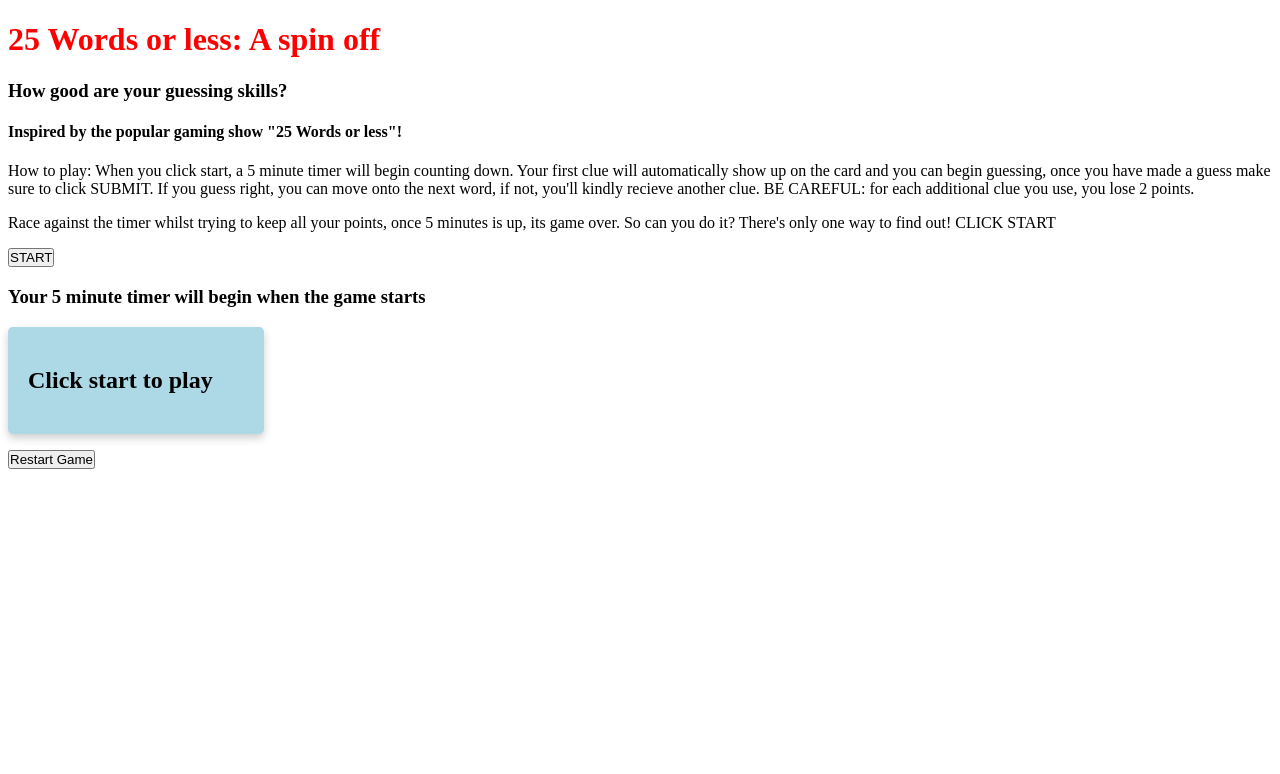
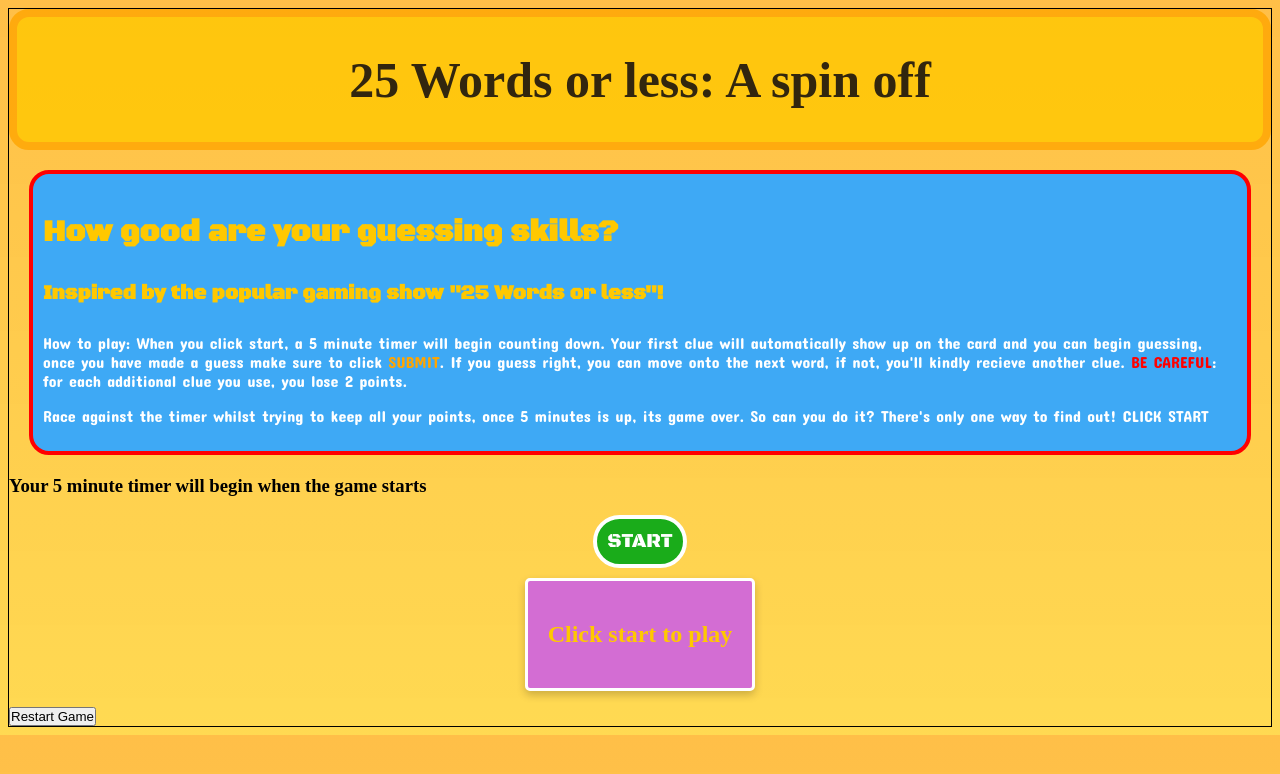
Before and after one commit to FaridahAbdulsalam/my-go-go-game, a website built with Vite: page index.html in a window 1280 px wide. Built offline with nearby package versions, Linux system fonts and the light colour scheme; a web font is replaced by a local one.

Commit message:
heading and intro styled also start button

```diff
--- /dev/null
+++ b/_game.scss
@@ -0,0 +1,40 @@
+@use "./variables" as *;
+
+.game__display{
+    display: flex;
+        flex-direction: column;
+        justify-content: center;
+        align-items: center;
+
+    .game__buttons-container{
+        display: flex;
+        flex-direction: column;
+        justify-content: center;
+        align-items: center;
+
+        .start-game,
+        .next-word{
+            background-color: $tertiary-colour;
+            color: white;
+            font-family: $secondary-font;
+            font-size: 20px;
+            border-radius: 50px;
+            padding: 10px;
+            border: solid 4px white;
+            margin: 0 auto;
+        }
+    }
+
+    .clue__card {
+        box-shadow: 0 4px 8px 0 rgba(0, 0, 0, 0.2);
+        transition: 0.3s;
+        border: solid 3px white;
+        border-radius: 5px;
+        background-color: $fifth-colour;
+        height: auto;
+        padding: 20px;
+        margin-top: 10px;
+        color: $secondary-colour;
+}
+
+  }
--- /dev/null
+++ b/_header.scss
@@ -0,0 +1,14 @@
+@use "./variables" as *;
+
+.game-title__container{
+    border: solid 8px $primary-colour;
+    background-color: $secondary-colour;
+    opacity: 0.8;
+    border-radius: 20px;
+
+    h1 {
+        font-family: $tertiary-font;
+        font-size: 50px;
+        text-align: center;
+      }
+}
--- /dev/null
+++ b/_instructions.scss
@@ -0,0 +1,27 @@
+@use "./variables" as *;
+
+.intro{
+    background-color: $fourth-colour;
+    border: solid 4px red;
+    border-radius: 20px;
+    padding: 10px;
+    margin: 20px;
+
+    h3{
+        font-family: $secondary-font;
+        color: $secondary-colour;
+        font-size: 30px;
+    }
+
+    h4{
+        font-family: $secondary-font;
+        color: $secondary-colour;
+        font-size: 20px;
+    }
+
+    p{
+        font-family: $primary-font;
+        color: white;
+    }
+
+}
--- /dev/null
+++ b/_variables.scss
@@ -0,0 +1,12 @@
+@import url('https://fonts.googleapis.com/css2?family=Black+Ops+One&family=Bungee+Spice&family=Concert+One&display=swap');
+
+$primary-colour: orange;
+$secondary-colour: rgb(255, 200, 0);
+$tertiary-colour: rgb(26, 172, 26);
+$fourth-colour: rgb(62, 169, 245);
+$fifth-colour: rgb(211, 109, 211);
+
+
+$primary-font: "Concert One";
+$secondary-font: "Black Ops One";
+$tertiary-font: "Bungee Spice";
--- a/index.html
+++ b/index.html
@@ -7,21 +7,23 @@
     <title>Vite + TS</title>
   </head>
   <body>
-
     <header class="game-title__container">
       <h1 class="game-title">25 Words or less: A spin off</h1>
     </header>
 
     <section class="intro">
       <h3 class="intro__title">How good are your guessing skills?</h3>
-      <h4 class="intro__tagline">Inspired by the popular gaming show "25 Words or less"!</h4>
+      <h4 class="intro__tagline">
+        Inspired by the popular gaming show "25 Words or less"!
+      </h4>
       <p class="intro__instructions">
         How to play: When you click start, a 5 minute timer will begin counting
         down. Your first clue will automatically show up on the card and you can
-        begin guessing, once you have made a guess make sure to click SUBMIT. If
-        you guess right, you can move onto the next word, if not, you'll kindly
-        recieve another clue. BE CAREFUL: for each additional clue you use, you
-        lose 2 points.
+        begin guessing, once you have made a guess make sure to click
+        <span style="color: orange">SUBMIT</span>. If you guess right, you can
+        move onto the next word, if not, you'll kindly recieve another clue.
+        <span style="color: red">BE CAREFUL</span>: for each additional clue you
+        use, you lose 2 points.
       </p>
       <p class="intro__instructions">
         Race against the timer whilst trying to keep all your points, once 5
@@ -30,19 +32,22 @@
       </p>
     </section>
 
-    <button class="start-game">START</button>
-    <button class="next-word">Next Word</button>
-
     <section class="timer">
       <h3 class="timer__title">
         Your 5 minute timer will begin when the game starts
       </h3>
     </section>
 
-    <section class="clue__card">
-      <h2 class="clue__word">Click start to play</h2>
+    <section class="game__display">
+      <div class="game__buttons-container">
+        <button class="start-game">START</button>
+        <button class="next-word">Next Word</button>
+      </div>
+
+      <div class="clue__card">
+        <h2 class="clue__word">Click start to play</h2>
+      </div>
     </section>
-
 
     <section class="user-guess">
       <label for="input-box">Guess the Word</label>
@@ -55,7 +60,6 @@
       <p class="clue__fail-message"></p>
     </section>
 
-
     <button class="restart-button">Restart Game</button>
 
     <script type="module" src="/src/main.ts"></script>
--- a/src/styles.scss
+++ b/src/styles.scss
@@ -1,18 +1,19 @@
+@use "./variables" as *;
+@use "./header" as *;
+@use "./instructions" as *;
+@use "./game" as *;
+
+
+
+
 * {
   margin: 10;
   padding: 0;
   box-sizing: border-box;
 }
 
-h1 {
-  color: red;
+body{
+  background-image: linear-gradient(rgba(255, 166, 0, 0.719), rgba(255, 200, 0, 0.678));
+  min-height: 100%;
+  border: solid 1px black;
 }
-
-.clue__card {
-  box-shadow: 0 4px 8px 0 rgba(0, 0, 0, 0.2);
-  transition: 0.3s;
-  border-radius: 5px;
-  background-color: lightblue;
-  width: 20vw;
-  padding: 20px;
-}
```
